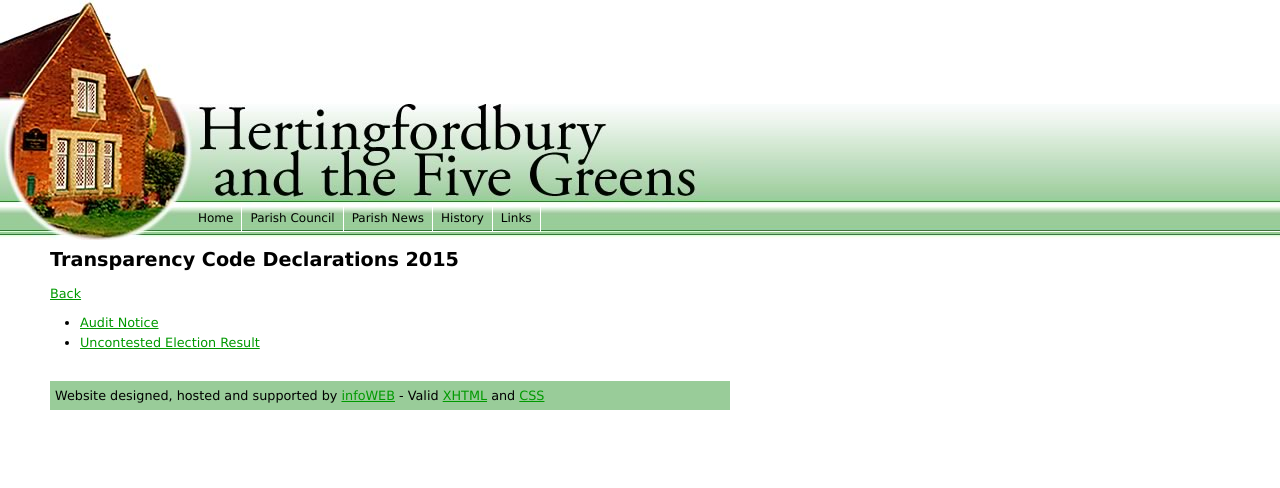
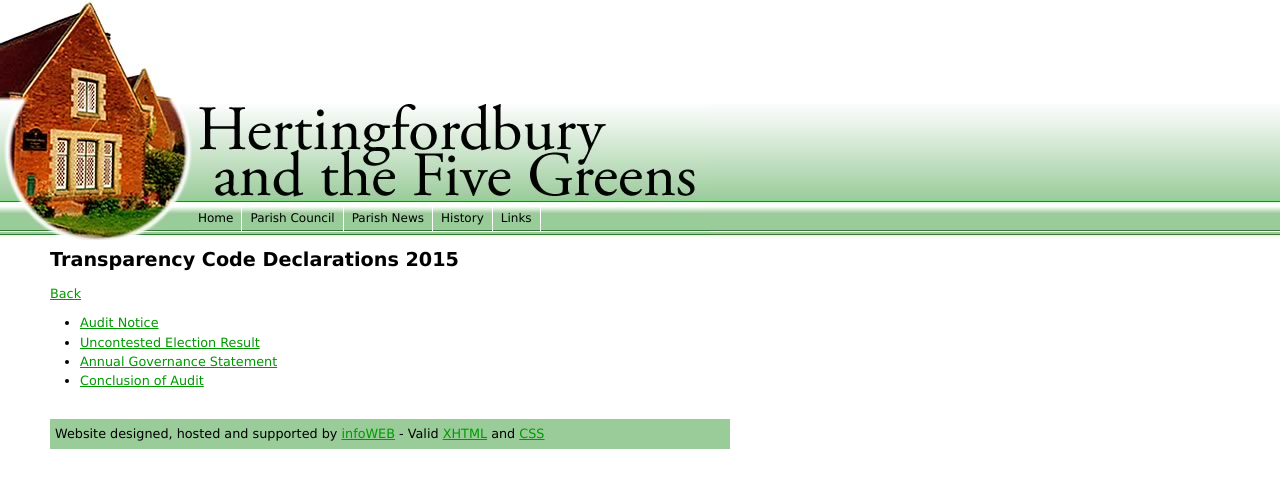
Before and after one commit to pugongyingh/hertingfordbury.org.uk, a Jekyll site: the page built from parish-council/transparency-code/2015/index.md, in a window 1280 px wide. Shown: the top 488 px of the page. Built offline with Jekyll 4.4.1, drawn with Linux system fonts in a browser that asks for light colours; nearby versions of some CDN libraries.

Commit message:
Transparency Code additions

```diff
--- a/parish-council/transparency-code/2015/index.md
+++ b/parish-council/transparency-code/2015/index.md
@@ -11,4 +11,6 @@ permalink: /parish-council/transparency-code/2015/
 <ul>
 	<li><a href="./2015-transparency-code-audit-notice.pdf">Audit Notice</a></li>
 	<li><a href="./2015-uncontested-election-result.pdf">Uncontested Election Result</a></li>
+	<li><a href="./2015-annual-governance-statement.pdf">Annual Governance Statement</a></li>
+	<li><a href="./2015-conclusion-of-audit.pdf">Conclusion of Audit</a></li>
 </ul>
```
Also changed, not shown: 2 other files.
